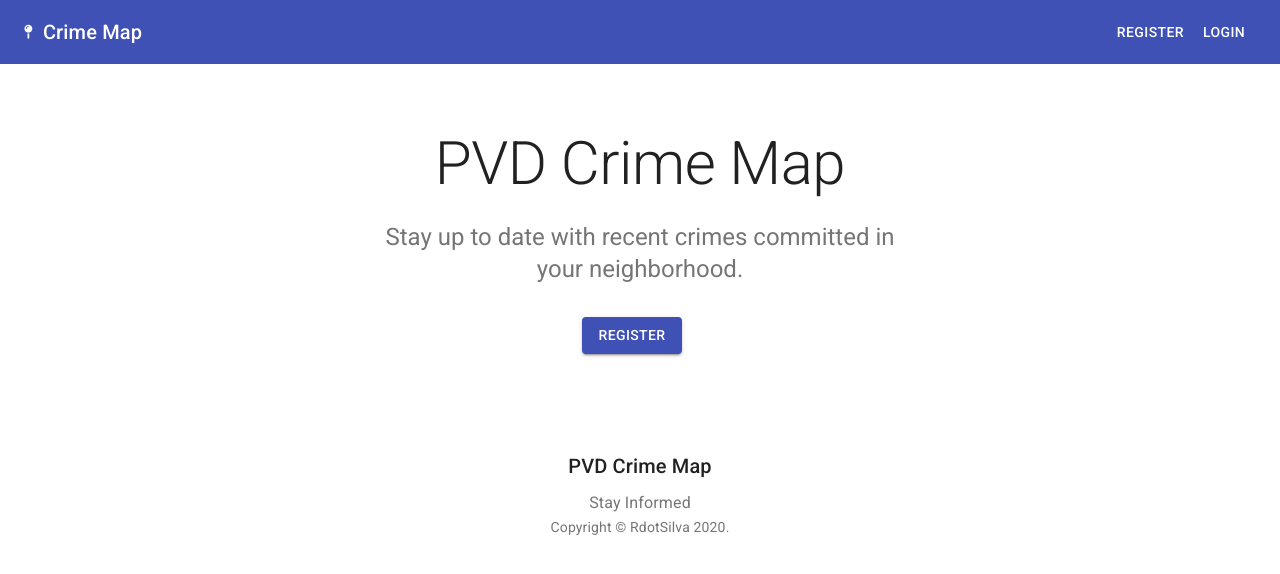
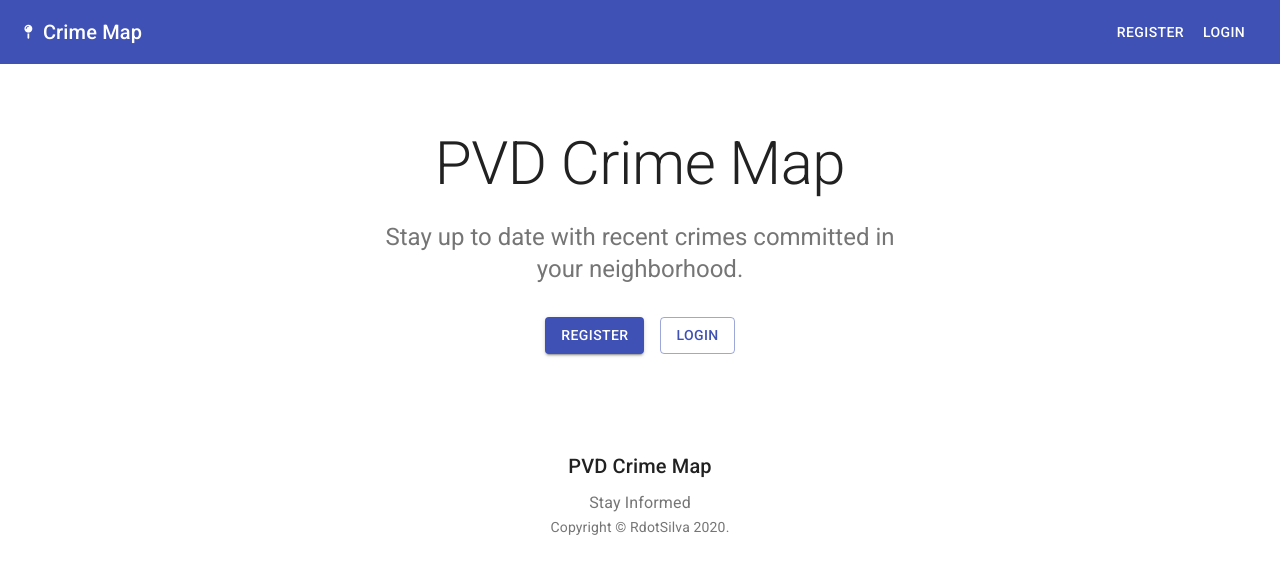
Before and after one commit to RdotSilva/MERN-PVD-Crime-Map, a React (Create React App) app in the folder client/: page / in a window 1280 px wide. Shown: the top 574 px of the page. Built offline with nearby package versions, Linux system fonts and the light colour scheme; no server answers.

Commit message:
Add login button

```diff
--- a/client/src/components/layout/Landing.js
+++ b/client/src/components/layout/Landing.js
@@ -88,7 +88,13 @@ const Landing = () => {
                     </Link>
                   </Button>
                 </Grid>
-                <Grid item></Grid>
+                <Grid item>
+                  <Button variant="outlined" color="primary">
+                    <Link color="inherit" component={RouterLink} to="/login">
+                      Login
+                    </Link>
+                  </Button>
+                </Grid>
               </Grid>
             </div>
           </Container>
```
